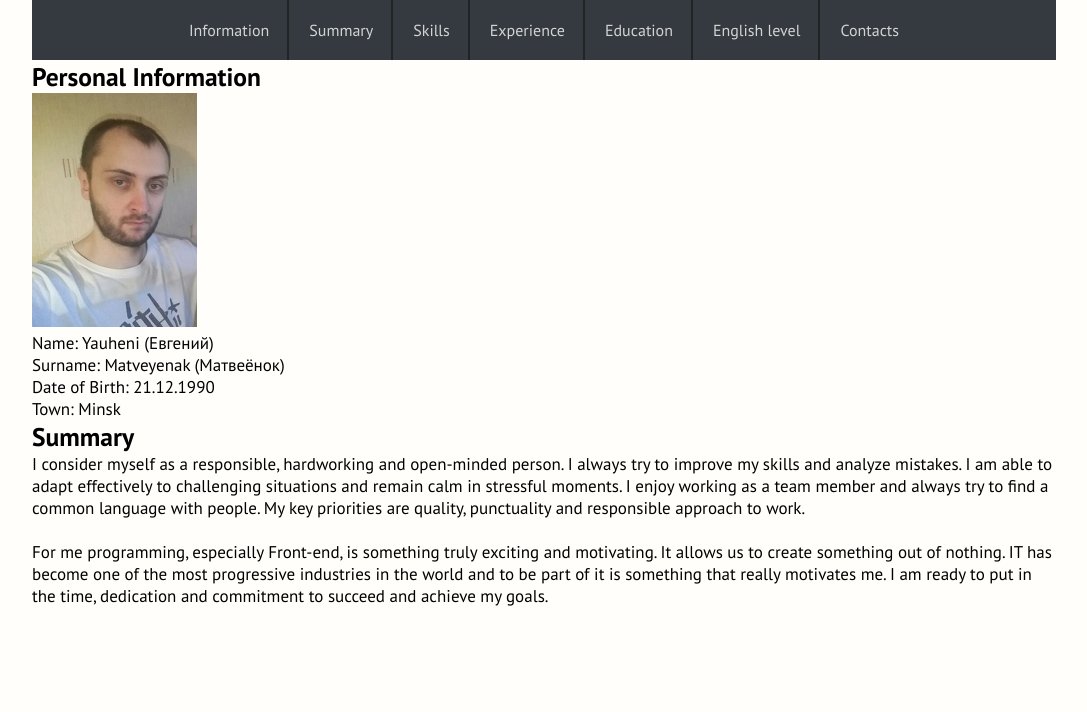
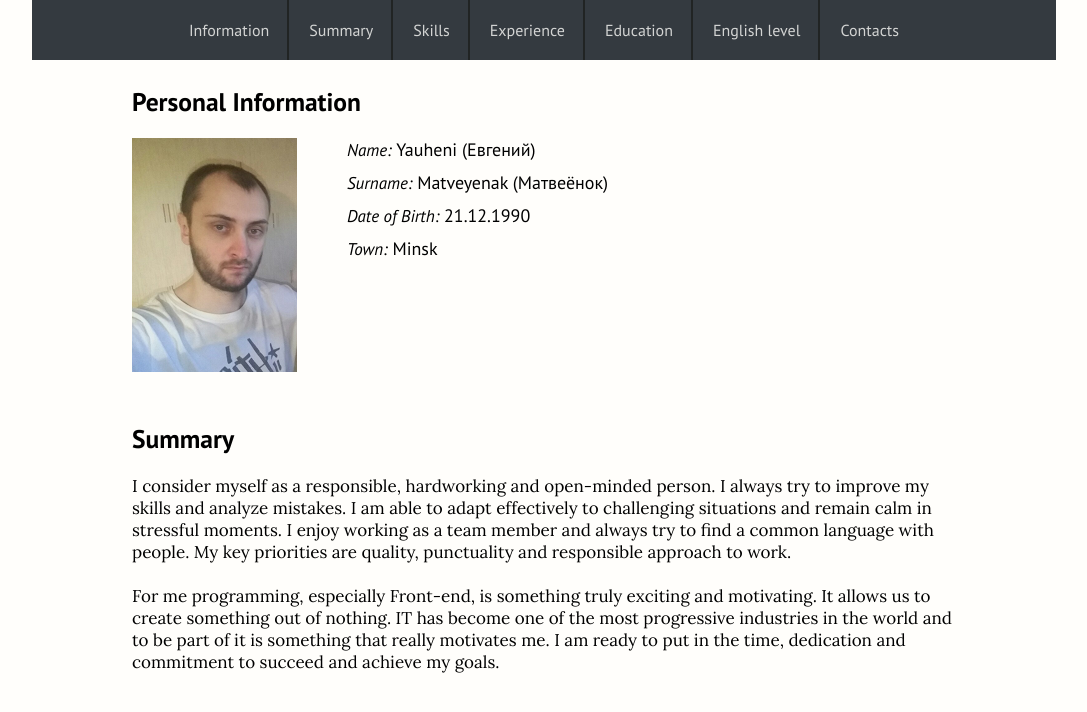
Before and after one commit to ins21/rsschool-2019Q1-cv, a plain HTML site: page index.html in a window 1280 px wide. Shown: the whole page, without its empty margins (96-1183 px from the left). Drawn offline with Linux system fonts and the light colour scheme.

Commit message:
style: add styles for info and summary sections

```diff
--- a/css/style.css
+++ b/css/style.css
@@ -66,3 +66,35 @@ a {
 .navigation__menu a:hover {
   color: #fff
 }
+
+section {
+  position: relative;
+  display: flex;
+  flex-wrap: wrap;
+  padding: 25px 100px;
+}
+
+h2 {
+  width: 100%;
+  margin-bottom: 20px;
+}
+
+.info__photo {
+  width: 165px;
+  height: 234px;
+  margin-right: 50px;
+}
+
+.info__details p {
+  margin-bottom: 10px;
+  font-style: italic;
+}
+
+.info__details span {
+  font-style: normal;
+  font-size: 18px;
+}
+
+.summary__description {
+  font-family: 'Lora', serif;
+}
```
